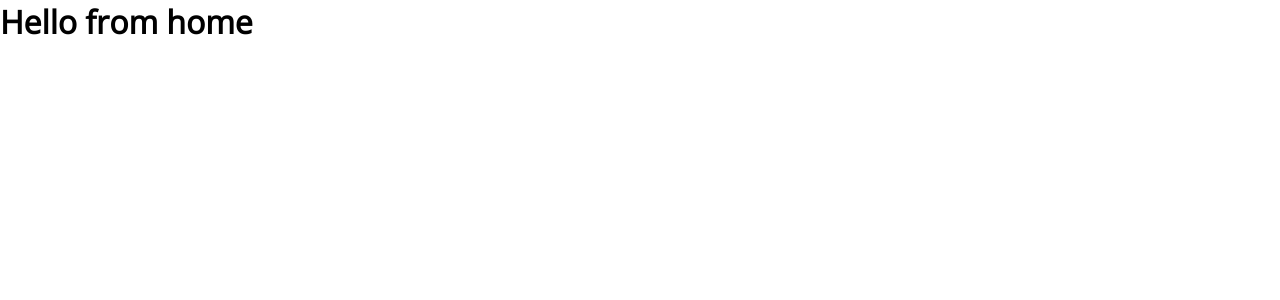
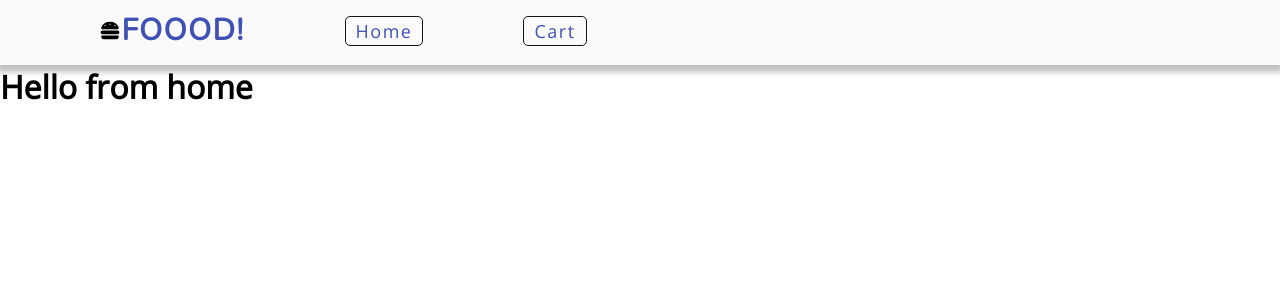
Before and after one commit to kunal70006/food-ordering-react, a React (Create React App) app: page / in a window 1280 px wide. Shown: the top 300 px of the page. Built offline with nearby package versions, Linux system fonts and the light colour scheme.

Commit message:
nav done

```diff
--- a/public/index.html
+++ b/public/index.html
@@ -24,6 +24,10 @@
       href="https://fonts.googleapis.com/css2?family=Nunito&family=Open+Sans&display=swap"
       rel="stylesheet"
     />
+    <script
+      src="https://kit.fontawesome.com/2a2ceb7682.js"
+      crossorigin="anonymous"
+    ></script>
     <title>Food Menu React</title>
   </head>
   <body>
--- a/src/colors.scss
+++ b/src/_colors.scss
@@ -1,5 +1,5 @@
 $black: rgb(20, 20, 20);
 $white: rgb(250, 250, 250);
-$purple: #3f51b5;
+$blue: #3f51b5;
 $green: #4caf50;
 $red: #e53935;
--- a/src/colors.css
+++ /dev/null
@@ -1 +0,0 @@
-/* No CSS *//*# sourceMappingURL=colors.css.map */
--- a/src/components/Home/Home.jsx
+++ b/src/components/Home/Home.jsx
@@ -1,9 +1,12 @@
 import React from "react";
 import styles from "./Home.module.css";
+
+import Nav from "../Nav/Nav";
 
 const Home = () => {
   return (
     <div>
+      <Nav />
       <main>
         <h1>Hello from home</h1>
       </main>
--- /dev/null
+++ b/src/components/Nav/Nav.jsx
@@ -0,0 +1,27 @@
+import React from "react";
+import styles from "./Nav.module.css";
+
+const Nav = () => {
+  return (
+    <div>
+      <nav>
+        <ul className={styles.nav}>
+          <li className={styles.navLinks}>
+            <div className={styles.header}>
+              <i class="fas fa-hamburger"></i>
+              <h1>FOOOD!</h1>
+            </div>
+          </li>
+          <li className={styles.navLinks}>
+            <a href="/">Home</a>
+          </li>
+          <li className={styles.navLinks}>
+            <a href="/cart">Cart</a>
+          </li>
+        </ul>
+      </nav>
+    </div>
+  );
+};
+
+export default Nav;
--- /dev/null
+++ b/src/components/Nav/Nav.module.css
@@ -0,0 +1,66 @@
+nav {
+  width: 100vw;
+  height: 65px;
+  border-bottom: 2px solid #fafafa;
+  -webkit-box-shadow: 0px 4px 6px 3px rgba(0, 0, 0, 0.25);
+          box-shadow: 0px 4px 6px 3px rgba(0, 0, 0, 0.25);
+  font-size: 20px;
+  letter-spacing: 1.5px;
+  background-color: #fafafa;
+}
+
+.nav {
+  display: -webkit-box;
+  display: -ms-flexbox;
+  display: flex;
+  list-style: none;
+  -webkit-box-align: center;
+      -ms-flex-align: center;
+          align-items: center;
+}
+
+li:nth-child(1) {
+  margin: 10px 50px 0 100px;
+}
+
+li:nth-child(n + 2) {
+  margin: 10px 50px 0 50px;
+}
+
+.header {
+  display: -webkit-box;
+  display: -ms-flexbox;
+  display: flex;
+  -webkit-box-align: center;
+      -ms-flex-align: center;
+          align-items: center;
+}
+
+.header h1 {
+  font-family: "Nunito", sans-serif;
+  color: #3f51b5;
+}
+
+.navLinks a {
+  cursor: pointer;
+  text-decoration: none;
+  color: #3f51b5;
+  font-size: 18px;
+  padding: 2px 10px;
+  background: none;
+  border: 1.5px solid #141414;
+  border-radius: 5px;
+  -webkit-transition: 0.2s ease;
+  transition: 0.2s ease;
+}
+
+.navLinks a:hover {
+  border: 1.5px solid #3f51b5;
+  background: #3f51b5;
+  color: #fafafa;
+}
+
+.navLinks a:focus {
+  outline: none;
+}
+/*# sourceMappingURL=Nav.module.css.map */
--- /dev/null
+++ b/src/components/Nav/Nav.module.scss
@@ -0,0 +1,65 @@
+@import "../../colors";
+
+nav {
+  width: 100vw;
+  height: 65px;
+
+  border-bottom: 2px solid $white;
+  box-shadow: 0px 4px 6px 3px rgba(0, 0, 0, 0.25);
+  font-size: 20px;
+  letter-spacing: 1.5px;
+
+  background-color: $white;
+}
+.nav {
+  display: flex;
+  list-style: none;
+  align-items: center;
+}
+
+li:nth-child(1) {
+  margin: 10px 50px 0 100px;
+}
+
+li:nth-child(n + 2) {
+  margin: 10px 50px 0 50px;
+}
+
+.header {
+  display: flex;
+  align-items: center;
+
+  h1 {
+    font-family: "Nunito", sans-serif;
+    color: $blue;
+  }
+}
+
+.navLinks {
+  a {
+    cursor: pointer;
+
+    text-decoration: none;
+
+    color: $blue;
+
+    font-size: 18px;
+    padding: 2px 10px;
+    background: none;
+
+    border: 1.5px solid $black;
+    border-radius: 5px;
+
+    transition: 0.2s ease;
+
+    &:hover {
+      border: 1.5px solid $blue;
+      background: $blue;
+      color: $white;
+    }
+
+    &:focus {
+      outline: none;
+    }
+  }
+}
--- a/src/components/index.js
+++ b/src/components/index.js
@@ -1,2 +1,3 @@
 export { default as Home } from "./Home/Home";
 export { default as Cart } from "./Cart/Cart";
+export { default as Nav } from "./Nav/Nav";
```
Also changed, not shown: 2 other files (tests, documents, lock files or other folders).
